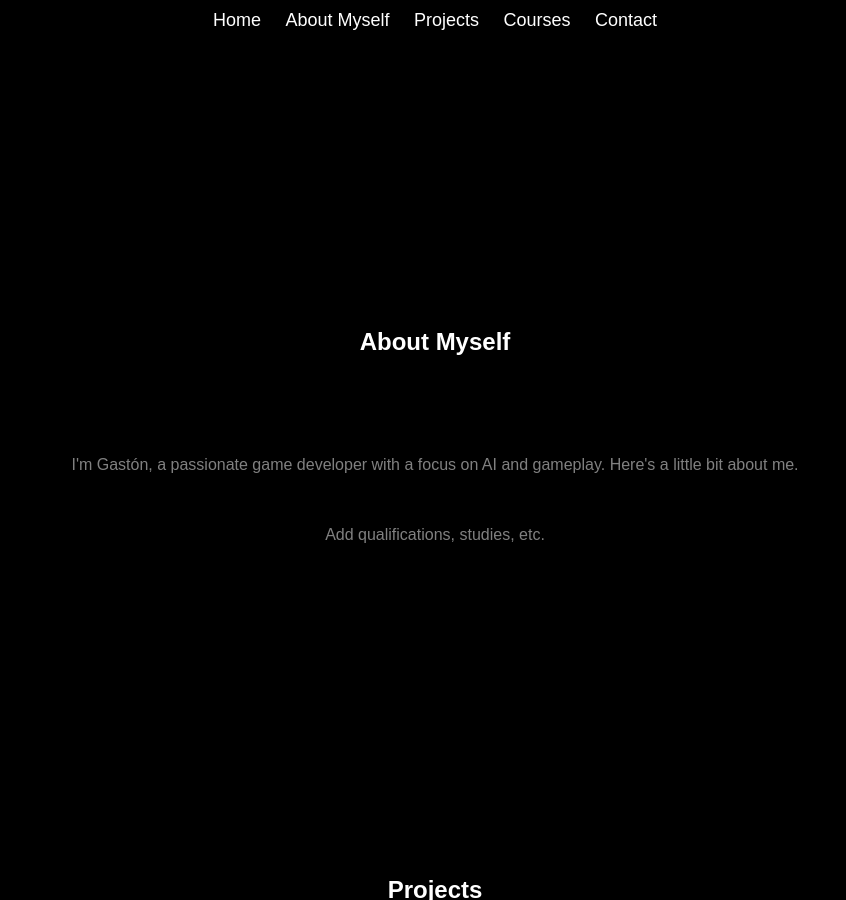
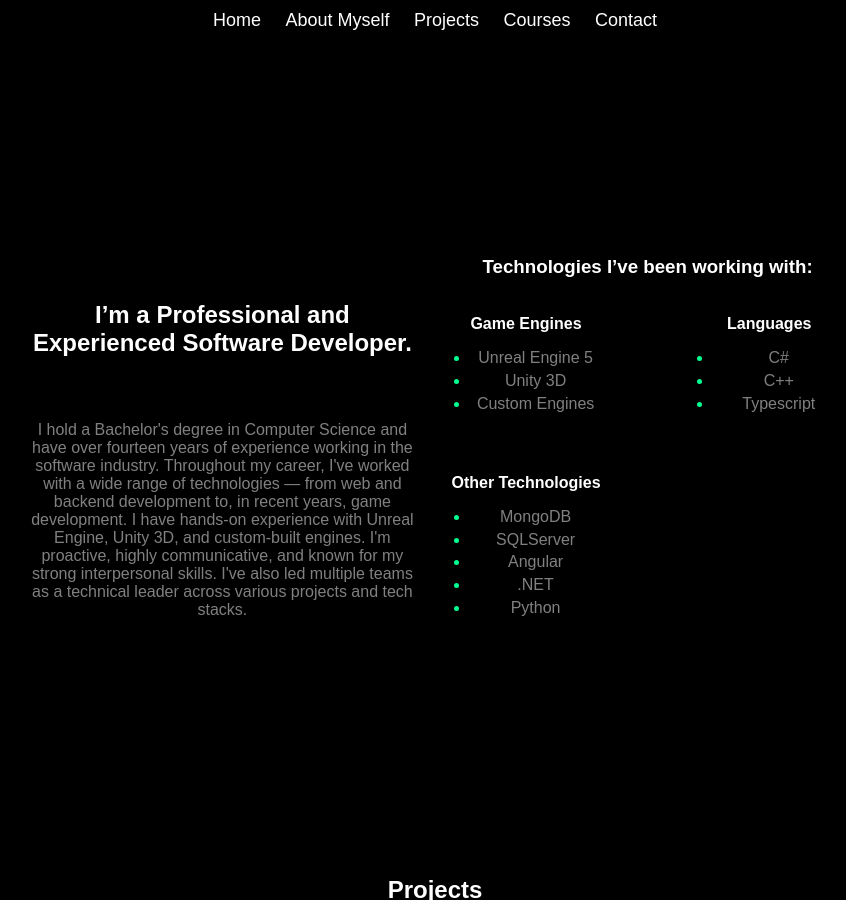
Before and after one commit to AtlasArg/AtlasArg.github.io, a Jekyll site: the page built from index.markdown, in a window 1280 px wide and 900 px high, scrolled down 732 px. Shown: the whole window, without its empty margins (205-1051 px from the left). Built offline with Jekyll 4.4.1, drawn with Linux system fonts in a browser that asks for light colours; some of the changed text lies outside the part shown.

Commit message:
Modals for details WIP

```diff
--- a/assets/css/style.css
+++ b/assets/css/style.css
@@ -264,3 +264,93 @@
 .close-button:hover {
   color: red;
 }
+
+.section-title {
+  color: white;
+  font-weight: bold;
+}
+
+.about-container {
+  display: flex;
+  justify-content: space-between;
+  align-items: flex-start;
+  gap: 2rem;
+  margin-top: 3rem;
+  flex-wrap: wrap; /* Para responsive */
+}
+
+.about-left {
+  flex: 1;
+  min-width: 300px;
+}
+
+.about-right {
+  flex: 1;
+  min-width: 300px;
+}
+
+.about-right h3 {
+  color: white;
+  margin-bottom: 1rem;
+}
+
+.tech-columns {
+  display: flex;
+  justify-content: space-between;
+  gap: 1.5rem;
+  flex-wrap: wrap;
+}
+
+.tech-columns div {
+  min-width: 150px;
+}
+
+.tech-columns h4.section-title {
+  color: white;
+  font-weight: bold;
+  margin-bottom: 0.5rem;
+}
+
+.tech-columns ul {
+  list-style-type: disc;
+  padding-left: 1.2rem;
+}
+
+.tech-columns ul li::marker {
+  color: #00ff90; /* or whatever green you like */
+}
+
+.tech-columns li {
+  margin-bottom: 0.3rem;
+}
+
+.modal-info-card h3 {
+  margin-top: 0;
+  color: #ffffff;
+}
+
+.modal-info-card ul {
+  list-style-type: disc;
+  padding-left: 1.5em;
+  color: #ffffff; /* color blanco para texto y bullets */
+}
+
+.modal-info-card li strong {
+  color: white; /* los labels como 'Client:' también en blanco */
+}
+
+.modal-info-card a {
+  color: #3399ff; /* azul para los links */
+  text-decoration: underline;
+}
+
+#modal ul {
+  list-style-type: disc;
+  color: white;
+  padding-left: 1.5em;
+}
+
+#modal a {
+  color: #3399ff; /* azul claro */
+  text-decoration: underline;
+}
--- a/assets/js/modal.js
+++ b/assets/js/modal.js
@@ -7,10 +7,36 @@
   const projectImages = document.querySelectorAll(".grid-item img");
 
   projectImages.forEach(img => {
-    img.addEventListener("click", function () {
-      modalBody.innerHTML = `<img src="${img.src}" alt="${img.alt}" style="max-width:100%; max-height:100%;">`;
-      modal.style.display = "block";
-    });
+img.addEventListener("click", function () {
+  const project = {
+    title: img.dataset.title,
+    client: img.dataset.client,
+    genre: img.dataset.genre,
+    tech: img.dataset.tech,
+    duration: img.dataset.duration,
+    state: img.dataset.state,
+    links: JSON.parse(img.dataset.links || '[]')
+  };
+
+  modalBody.innerHTML = `
+    <div class="modal-info-card">
+      <h3>${project.title}</h3>
+      <ul>
+        <li><strong>Client:</strong> ${project.client}</li>
+        <li><strong>Genre:</strong> ${project.genre}</li>
+        <li><strong>Tech:</strong> ${project.tech}</li>
+        <li><strong>Duration:</strong> ${project.duration}</li>
+        <li><strong>State:</strong> ${project.state}</li>
+      </ul>
+      <div class="modal-links">
+        ${project.links.map(link => `<a href="${link.href}" target="_blank">${link.label}</a>`).join("<br>")}
+      </div>
+      <img src="${img.src}" alt="${img.alt}" style="max-width:100%; max-height:200px; margin-top: 1em;">
+    </div>
+  `;
+
+  modal.style.display = "block";
+});
   });
 
   closeButton.addEventListener("click", function () {
--- a/index.markdown
+++ b/index.markdown
@@ -21,19 +21,78 @@
     </div>
 </div>
 
+
+
 <section class="section-container" id="about">
-    <h2>About Myself</h2>
-    <p>I'm Gastón, a passionate game developer with a focus on AI and gameplay. Here's a little bit about me.</p>
-	<p>Add qualifications, studies, etc.</p>
+  <div class="about-container">
+     <div class="about-left">
+      <h2 class="section-title">I’m a Professional and Experienced Software Developer.</h2>
+      <p>
+       I hold a Bachelor's degree in Computer Science and have over fourteen years of experience working in the software industry. Throughout my career, I've worked with a wide range of technologies — from web
+	   and backend development to, in recent years, game development.
+	   I have hands-on experience with Unreal Engine, Unity 3D, and custom-built engines. I'm proactive, highly
+	   communicative, and known for my strong interpersonal skills. I've also led multiple teams as a technical leader across various projects and tech stacks.
+      </p>
+    </div>
+  <div class="about-right">
+      <h3>Technologies I’ve been working with:</h3>
+      <div class="tech-columns">
+	       <div>
+          <h4 class="section-title">Game Engines</h4>
+          <ul>
+			<li>Unreal Engine 5</li>
+			<li>Unity 3D</li>
+            <li>Custom Engines</li>
+          </ul>
+        </div>
+        <div>
+          <h4 class="section-title">Languages</h4>
+          <ul>
+            <li>C#</li>
+            <li>C++</li>
+            <li>Typescript</li>
+          </ul>
+        </div>
+
+		<div>
+          <h4 class="section-title">Other Technologies</h4>
+          <ul>
+            <li>MongoDB</li>
+            <li>SQLServer</li>
+            <li>Angular</li>
+            <li>.NET</li>
+			<li>Python</li>
+          </ul>
+        </div>
+
+      </div>
+    </div>
+  </div>
 </section>
 
 
 <section class="section-container" id="projects">
     <h2>Projects</h2>
+	<p> Some of the game projects I've worked on</p>
 	 <div class="grid-container">
         <div class="grid-item">
 			<h3>Star Trek: Infinite </h3>
-            <img src="{{ site.baseurl }}/assets/images/startrek.jpg" alt="Star trek">
+            <img
+				src="{{ site.baseurl }}/assets/images/startrek.jpg"
+				alt="Star Trek"
+				class="clickable-image"
+				data-title="Star Trek: Infinite"
+				data-client="Paradox Interactive, Nimble Giant"
+				data-genre="Grand Strategy/4X"
+				data-tech="C++, Clausewitz Engine (proprietary)"
+				data-duration="3 Years"
+				data-state="Released October 12th, 2023"
+				data-links='[
+				  {"href": "https://store.steampowered.com/app/1622900/Star_Trek_Infinite/", "label": "Steam"},
+				  {"href": "https://www.paradoxinteractive.com/", "label": "Paradox Interactive"},
+				  {"href": "https://www.nimblegiant.com/", "label": "Nimble Giant Entertainment"}
+				]'
+			  >
             <p>Worked on several gameplay mechanics for Star Trek infinte using Paradox Engine. </p>
 			<p>Developed using c++. </p>
 			<a href="https://store.steampowered.com/app/1622900/Star_Trek_Infinite/" target="_blank" class="project-link">Check on Steam</a>
@@ -52,6 +111,7 @@
         </div>
     </div>
 	 <h2>Personal Projects</h2>
+	 <p> This are my personal projects I work on my free time </p>
 	 <div class="grid-container">
         <div class="grid-item">
             <h3>UE5 - Gameplay Ability System </h3>
@@ -69,11 +129,11 @@
             <h3>Combat System for RPG in Unity 3D </h3>
             <img src="{{ site.baseurl }}/assets/images/image_test.jpg" alt="Imagen del Proyecto 5">
             <p>Descripción del Proyecto 5...</p>
-			<a href="https://github.com/AtlasArg/u_c_rpg" target="_blank" class="project-link">Check it on Github</a>
-        </div>
+		</div>
     </div>
 
 	<h2>Jam Games</h2>
+	<p> Some of the game jams I've participated </p>
 	 <div class="grid-container">
 		<div class="grid-item">
             <h3>Creation </h3>
@@ -81,25 +141,19 @@
             <p>Descripción del Proyecto 5...</p>
 			<a href="https://onesixgames.itch.io/creation" target="_blank" class="project-link">Check it on Itch.io</a>
         </div>
-    </div>
-	 <div class="grid-container">
 		<div class="grid-item">
             <h3>Greedy Merchants </h3>
-            <img src="{{ site.baseurl }}/assets/images/creation.jpg" alt="Imagen del Proyecto 5">
+            <img src="{{ site.baseurl }}/assets/images/greedymerchants.png" alt="Imagen del Proyecto 5">
             <p>Descripción del Proyecto 5...</p>
 			<a href="https://jlreymendez.itch.io/greedy-merchants" target="_blank" class="project-link">Check it on Itch.io</a>
         </div>
     </div>
 
-
 </section>
 
 <section class="section-container" id="courses">
     <h2>Courses</h2>
-    <p>I have a degree in Computer Science and over 14 years of experience working in various roles, including technical leadership and game development. Here's a list of my qualifications:
-		- Bachelor's Degree in Computer Science
-		- Unity3D Certified Developer
-		- Experienced in Unreal Engine and custom engines</p>
+    <p>This are some of the online courses I've been doing: </p>
 
 	<div class="grid-container">
         <div class="grid-item">
@@ -115,19 +169,10 @@
 			<a href="https://github.com/AtlasArg/u_c_rpg" target="_blank" class="project-link">Check it on Github</a>
         </div>
         <div class="grid-item">
-            <h3>Project 3</h3>
-            <img src="{{ site.baseurl }}/assets/images/image_test.jpg" alt="Imagen del Proyecto 3">
-            <p>Descripción del Proyecto 3...</p>
-        </div>
-        <div class="grid-item">
-            <h3>Project 4</h3>
-            <img src="{{ site.baseurl }}/assets/images/image_test.jpg" alt="Imagen del Proyecto 4">
-            <p>Descripción del Proyecto 4...</p>
-        </div>
-        <div class="grid-item">
-            <h3>Project 5</h3>
+            <h3>Professional Game Development in C++ and Unreal Engine </h3>
             <img src="{{ site.baseurl }}/assets/images/image_test.jpg" alt="Imagen del Proyecto 5">
             <p>Descripción del Proyecto 5...</p>
+			<a href="https://github.com/AtlasArg/u_c_rpg" target="_blank" class="project-link">Check it on Github</a>
         </div>
     </div>
 </section>
@@ -140,7 +185,6 @@
         <a href="https://x.com/GSimonetti85" target="_blank">
             <i class="fab fa-x-twitter"></i>
         </a>
-
         <a href="https://www.linkedin.com/in/gaston-ignacio-simonetti/" target="_blank">
             <i class="fab fa-linkedin"></i>
         </a>
```
Also changed, not shown: assets/images/greedymerchants.png (added).
